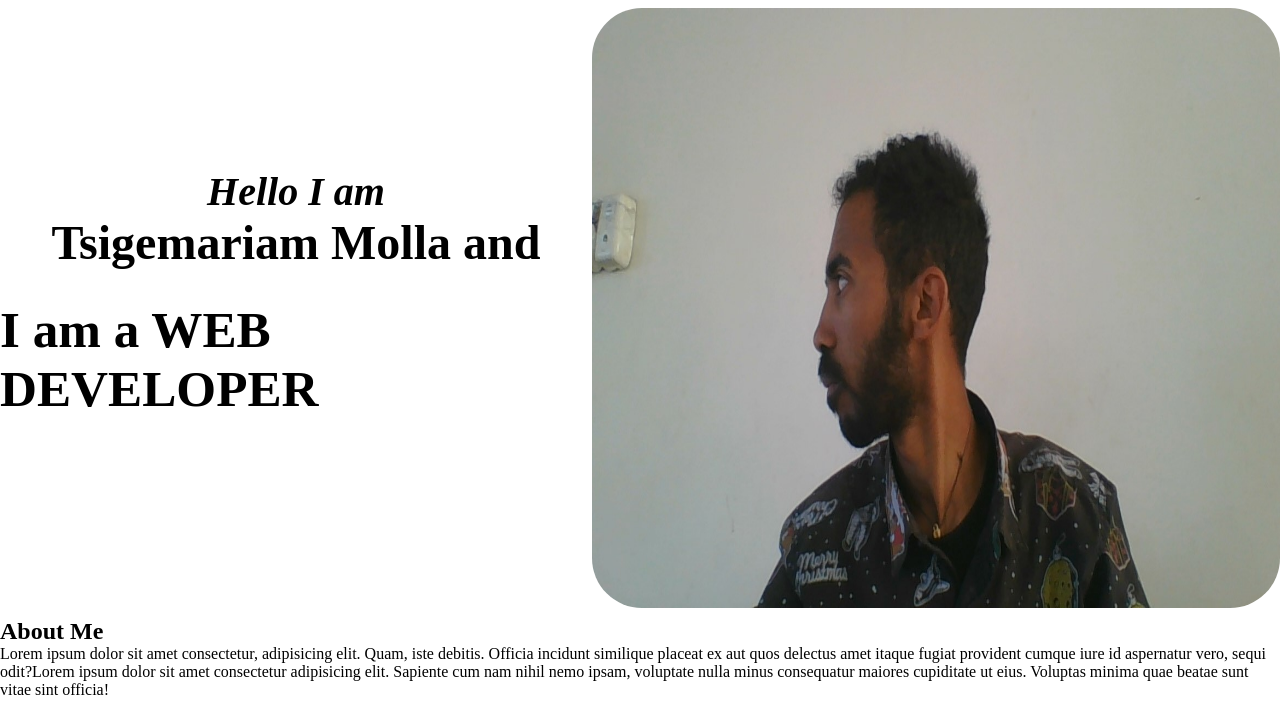
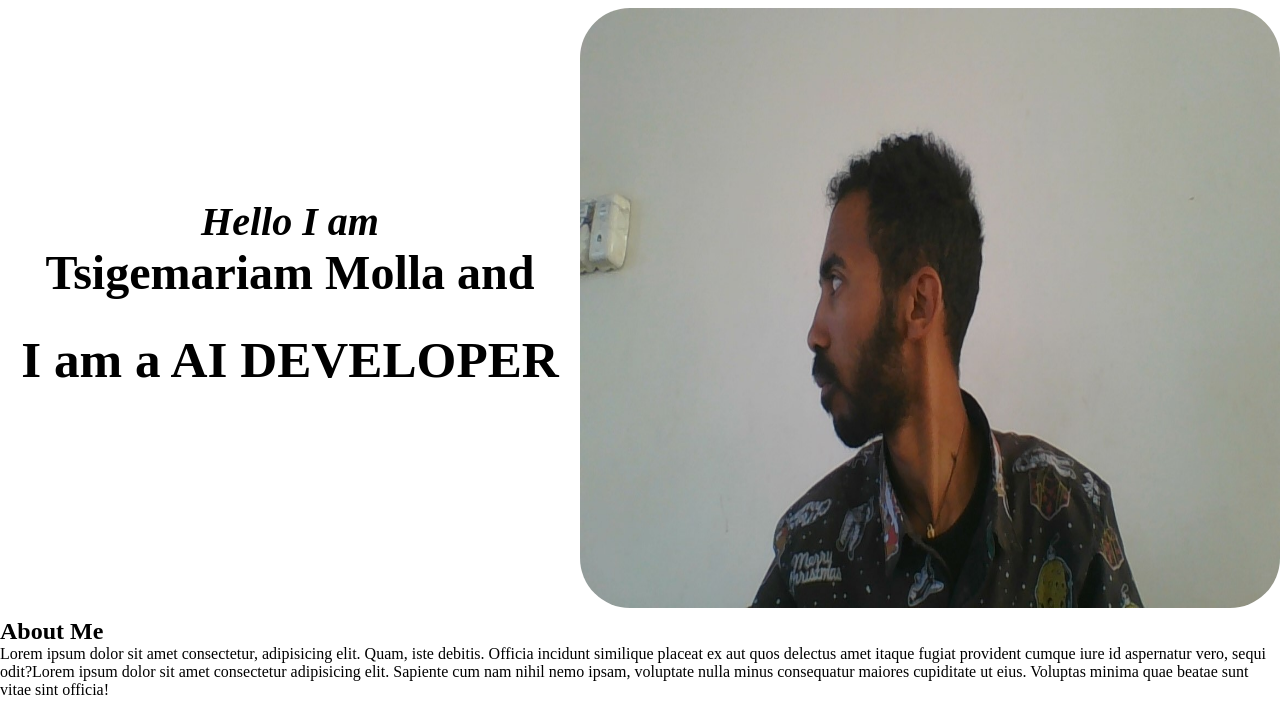
Before and after one commit to tsigie21/My-Portfolio, a plain HTML site: page index.html in a window 1280 px wide. Shown: the part 92-800 px from the top of the page. Drawn offline with Linux system fonts and the light colour scheme.

Commit message:
update text to free range

```diff
--- a/index.html
+++ b/index.html
@@ -32,7 +32,7 @@
         <div class="left-hero">
           <h3>Hello I am</h3>
           <h2>Tsigemariam Molla and</h2>
-          <h1>I am a WEB DEVELOPER</h1>
+          <h1>I am a AI DEVELOPER</h1>
         </div>
         <div class="right-hero">
             <img src="./images/WIN_20240421_22_48_02_Pro.jpg" alt="">
```
